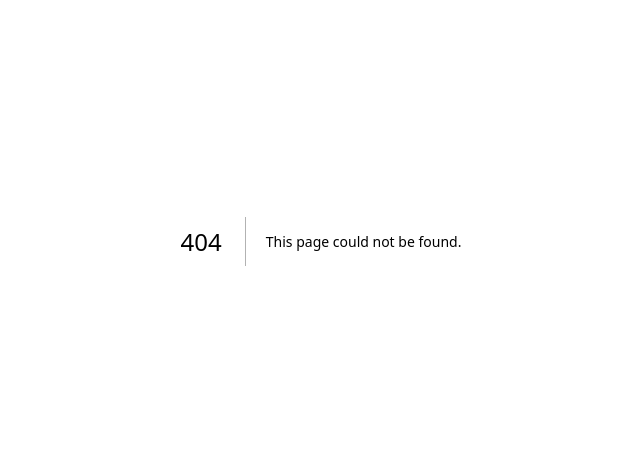
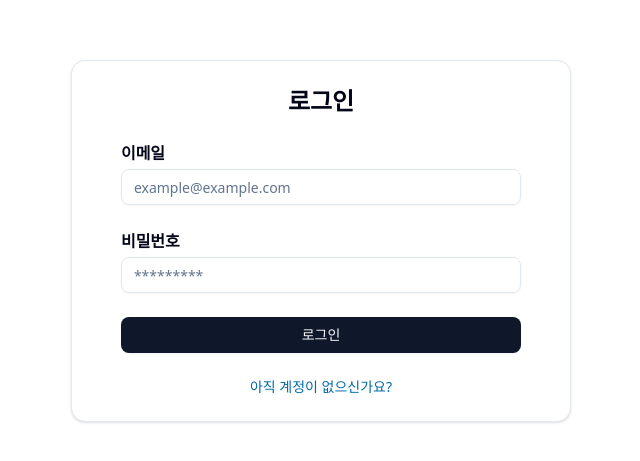
Before and after one commit to jungmyunggi/chatgpt-clone, a Next.js app: page /login in a window 1280 px wide. Before the commit this address had no page. Shown: the part 159-620 px from the top of the page, without its empty margins (319-959 px from the left). Built offline with nearby package versions, Linux system fonts and the light colour scheme; no server answers.

Commit message:
✨ feat: 로그인 폼 구현 및 JWT설정, 미들웨어 설정

```diff
--- /dev/null
+++ b/actions/login.ts
@@ -0,0 +1,42 @@
+"use server";
+
+import { getUserByEmail } from "@/data/user";
+import { LoginSchema } from "@/schemas/auth";
+import bcrypt from "bcryptjs";
+import { createSession } from "./sessions";
+import { redirect } from "next/navigation";
+export const login = async (_: any, formData: FormData) => {
+    const vaildateFields = LoginSchema.safeParse({
+        email: formData.get("email"),
+        password: formData.get("password"),
+    });
+
+    if (!vaildateFields.success) {
+        return { message: "잘못된 입력값이 있습니다." };
+    }
+
+    const { email, password } = vaildateFields.data;
+    try {
+        const exsitingUser = await getUserByEmail(email);
+
+        if (!exsitingUser) {
+            return {
+                errorMessage: "존재하지 않는 사용자입니다.",
+            };
+        }
+
+        const { id, name, password: userPassword } = exsitingUser;
+        const passwordMatch = await bcrypt.compare(password, userPassword);
+
+        if (!passwordMatch) {
+            return {
+                errorMessage: "비밀번호가 일치하지 않습니다.",
+            };
+        }
+        await createSession({ id, name });
+    } catch (error) {
+        console.error(error);
+        return { errorMessage: "로그인중 문제발생" };
+    }
+    redirect("/");
+};
--- /dev/null
+++ b/actions/sessions.ts
@@ -0,0 +1,69 @@
+"use server";
+
+import { jwtVerify, SignJWT } from "jose";
+import { redirect } from "next/navigation";
+import { cookies } from "next/headers";
+const secretKey = process.env.SESSION_SECRET;
+const encodedKey = new TextEncoder().encode(secretKey);
+type SessionPayload = {
+    id: string;
+    name: string;
+};
+
+export const encrypt = async (payload: SessionPayload) => {
+    return new SignJWT(payload)
+        .setProtectedHeader({ alg: "HS256" })
+        .setIssuedAt()
+        .setExpirationTime("1d")
+        .sign(encodedKey);
+};
+
+export const verify = async (session: string | undefined = "") => {
+    if (!session || !session.includes(".")) {
+        console.error("유효하지 않은 토큰입니다.");
+        return { errorMessage: "토큰 검증에 실패했습니다." };
+    }
+    try {
+        const { payload } = await jwtVerify<SessionPayload>(
+            session,
+            encodedKey,
+            {
+                algorithms: ["HS256"],
+            }
+        );
+        return payload;
+    } catch (error) {
+        console.error(error);
+        return { errorMessage: "토큰 검증에 실패했습니다." };
+    }
+};
+
+export const createSession = async (payload: SessionPayload) => {
+    const expireAt = new Date(Date.now() + 24 * 60 * 60 * 1000);
+    const session = await encrypt(payload);
+    const cookieStore = await cookies();
+    cookieStore.set("session", session, {
+        httpOnly: true,
+        secure: true,
+        expires: expireAt,
+        sameSite: "lax",
+        path: "/",
+    });
+};
+
+export const deleteSession = async () => {
+    const cookieStore = await cookies();
+    cookieStore.delete("session");
+};
+
+export const verifySession = async () => {
+    const cookieStore = await cookies();
+
+    const cookie = cookieStore.get("session")?.value;
+    const session = await verify(cookie);
+
+    if ("errorMessage" in session || !session?.id) {
+        redirect("/login");
+    }
+    return session;
+};
--- a/actions/signup.ts
+++ b/actions/signup.ts
@@ -31,7 +31,7 @@ export const signup = async (_: any, formData: FormData) => {
         await db.insert(user).values({ name, email, password: hashedPassword });
     } catch (error) {
         console.error(error);
-        return { errorMessage: "문제발생" };
+        return { errorMessage: "회원가입 중 문제발생" };
     }
     redirect("/login");
 };
--- /dev/null
+++ b/app/(auth)/login/page.tsx
@@ -0,0 +1,4 @@
+import LoginForm from "@/components/auth/LoginForm";
+export default function LoginPage() {
+    return <LoginForm />;
+}
--- /dev/null
+++ b/components/auth/LoginForm.tsx
@@ -0,0 +1,71 @@
+"use client";
+import { useActionState, useEffect } from "react";
+import { Input } from "../ui/input";
+import FormCard from "./FormCard";
+import { Label } from "@radix-ui/react-label";
+import Submit from "./Submit";
+import { ChangeEvent } from "react";
+import { useFormVaildate } from "@/hooks/useFormVaildate";
+import { LoginSchema } from "@/schemas/auth";
+import { TLoginFormError } from "@/types/form";
+import { FormMessage } from "./FormMessage";
+import { login } from "@/actions/login";
+import toast from "react-hot-toast";
+export default function SignUpForm() {
+    const [error, action] = useActionState(login, undefined);
+    const { errors, vaildateField } =
+        useFormVaildate<TLoginFormError>(LoginSchema);
+    const handleChange = (e: ChangeEvent<HTMLInputElement>) => {
+        const { name, value } = e.target;
+        vaildateField(name, value);
+    };
+    useEffect(() => {
+        if (error?.errorMessage) {
+            toast.error(error.errorMessage);
+        }
+    }, [error]);
+    return (
+        <>
+            <FormCard
+                title="로그인"
+                footer={{ lable: "아직 계정이 없으신가요?", href: "/signup" }}
+            >
+                <form className="space-y-6" action={action}>
+                    <div className="flex flex-col space-y-1">
+                        <Label htmlFor="email" className="font-bold">
+                            이메일
+                        </Label>
+                        <Input
+                            id="email"
+                            name="email"
+                            type="email"
+                            placeholder="example@example.com"
+                            onChange={handleChange}
+                            error={!!errors?.email}
+                        ></Input>
+                        {errors?.email && (
+                            <FormMessage message={errors?.email[0]} />
+                        )}
+                    </div>
+                    <div className="flex flex-col space-y-1">
+                        <Label htmlFor="password" className="font-bold">
+                            비밀번호
+                        </Label>
+                        <Input
+                            id="password"
+                            name="password"
+                            type="password"
+                            onChange={handleChange}
+                            placeholder="*********"
+                            error={!!errors?.password}
+                        ></Input>
+                        {errors?.password && (
+                            <FormMessage message={errors?.password[0]} />
+                        )}
+                    </div>
+                    <Submit className="w-full">로그인</Submit>
+                </form>
+            </FormCard>
+        </>
+    );
+}
--- a/components/auth/Submit.tsx
+++ b/components/auth/Submit.tsx
@@ -1,8 +1,10 @@
+import { useFormStatus } from "react-dom";
 import { Button, ButtonProps } from "../ui/button";
 
 export default function Submit({ children, ...others }: ButtonProps) {
+    const { pending } = useFormStatus();
     return (
-        <Button type="submit" {...others}>
+        <Button type="submit" disabled={pending} {...others}>
             {children}
         </Button>
     );
--- /dev/null
+++ b/constants/routes.ts
@@ -0,0 +1,10 @@
+export const BASE_URL = "/";
+export const AUTH_ROUTES = {
+    LOGIN: "/login",
+    SIGN_UP: "/signup",
+};
+export const CHAT_ROUTES = {
+    CONVERSATION: "/c",
+};
+
+export const PUBLIC_ROUTES = [AUTH_ROUTES.LOGIN, AUTH_ROUTES.SIGN_UP];
--- /dev/null
+++ b/middleware.ts
@@ -0,0 +1,34 @@
+import { NextResponse } from "next/server";
+import type { NextRequest } from "next/server";
+import { BASE_URL, PUBLIC_ROUTES, AUTH_ROUTES } from "./constants/routes";
+import { cookies } from "next/headers";
+import { verify } from "./actions/sessions";
+
+export default async function middleware(request: NextRequest) {
+    const { pathname } = request.nextUrl;
+    const isPublicRoutes = PUBLIC_ROUTES.includes(pathname);
+    const cookieStore = await cookies();
+    const cookie = cookieStore.get("session")?.value;
+    const session = await verify(cookie);
+    if (!isPublicRoutes && "errorMessage" in session) {
+        return NextResponse.redirect(
+            new URL(AUTH_ROUTES.LOGIN, request.nextUrl)
+        );
+    }
+    if (isPublicRoutes && !("errorMessage" in session) && session.id) {
+        return NextResponse.redirect(new URL(BASE_URL, request.nextUrl));
+    }
+    return NextResponse.next();
+}
+export const config = {
+    matcher: [
+        /*
+         * Match all request paths except for the ones starting with:
+         * - api (API routes)
+         * - _next/static (static files)
+         * - _next/image (image optimization files)
+         * - favicon.ico, sitemap.xml, robots.txt (metadata files)
+         */
+        "/((?!api|_next/static|_next/image|favicon.ico|sitemap.xml|robots.txt).*)",
+    ],
+};
--- a/package.json
+++ b/package.json
@@ -22,6 +22,7 @@
     "dotenv": "^16.4.7",
     "drizzle-orm": "^0.41.0",
     "inquirer": "^12.5.2",
+    "jose": "^6.0.10",
     "lucide-react": "^0.487.0",
     "next": "15.2.4",
     "react": "^19.0.0",
--- a/schemas/auth.ts
+++ b/schemas/auth.ts
@@ -24,3 +24,12 @@ export const SignUpSchema = z.object({
             message: "패스워드는 최소 1개 이상의 특수기호를 포함해야 합니다.",
         }),
 });
+
+export const LoginSchema = z.object({
+    email: z.string().email({
+        message: "올바른 이메일 형식을 입력해주세요.",
+    }),
+    password: z.string().min(1, {
+        message: "패스워드를 입력해주세요.",
+    }),
+});
--- a/types/form.ts
+++ b/types/form.ts
@@ -3,3 +3,7 @@ export type TSignUpFormError = {
     email?: string[];
     password?: string[];
 };
+export type TLoginFormError = {
+    email?: string[];
+    password?: string[];
+};
```
Also changed, not shown: 1 other file (tests, documents, lock files or other folders).
